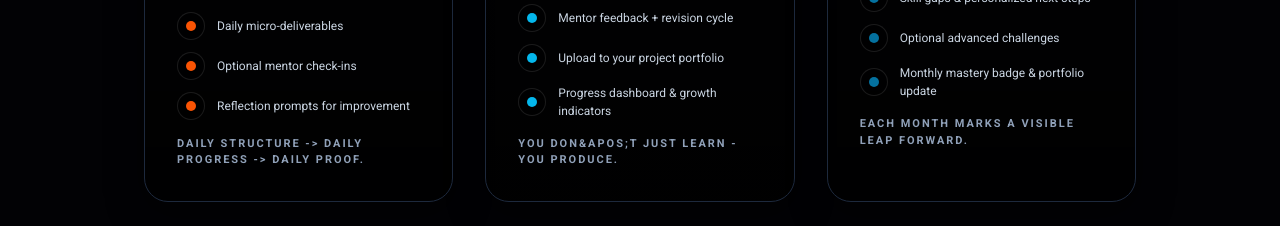
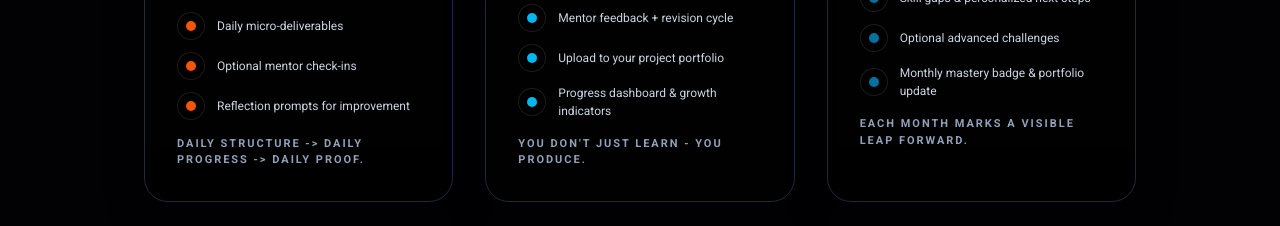
Before and after one commit to LiveLifeWithLove/dogmai, a Next.js app: page / in a window 1280 px wide. Shown: the part 1160-1386 px from the top of the page. Built offline with nearby package versions, Linux system fonts and the light colour scheme.

Commit message:
feat: update

```diff
--- a/app/components/BootcampStructure.tsx
+++ b/app/components/BootcampStructure.tsx
@@ -38,7 +38,7 @@ const tiers: Tier[] = [
       "Upload to your project portfolio",
       "Progress dashboard & growth indicators",
     ],
-    footer: "You don&apos;t just learn - you produce.",
+    footer: "You don't just learn - you produce.",
   },
   {
     label: "Monthly Structure",
```
